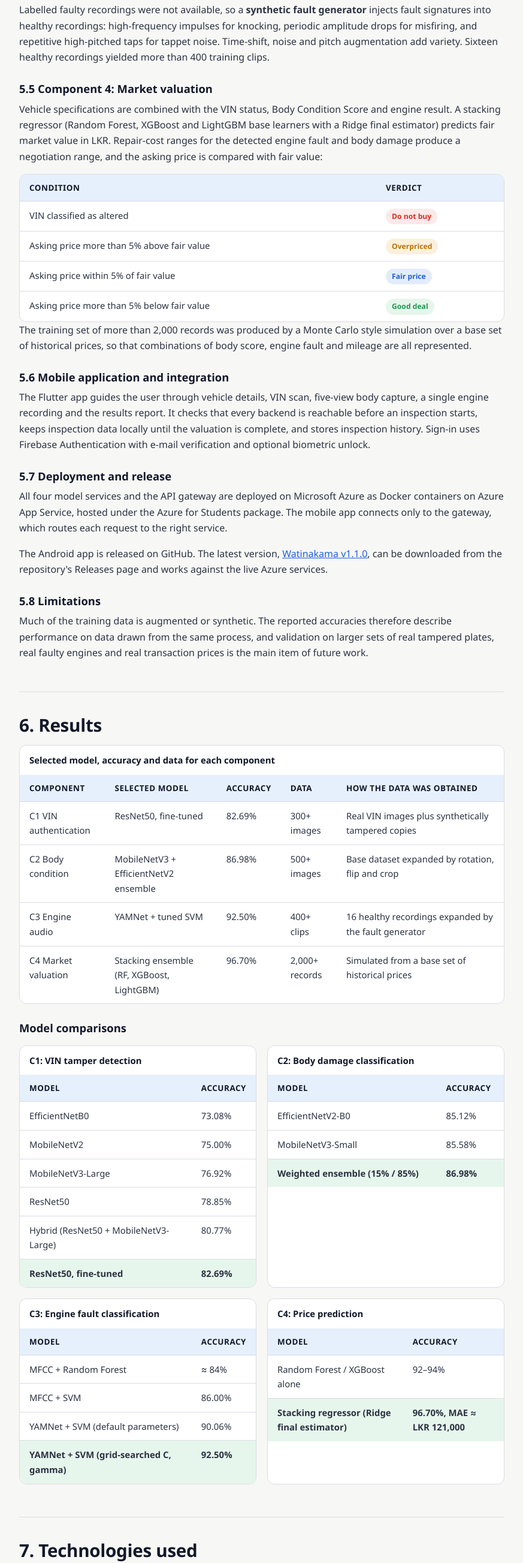
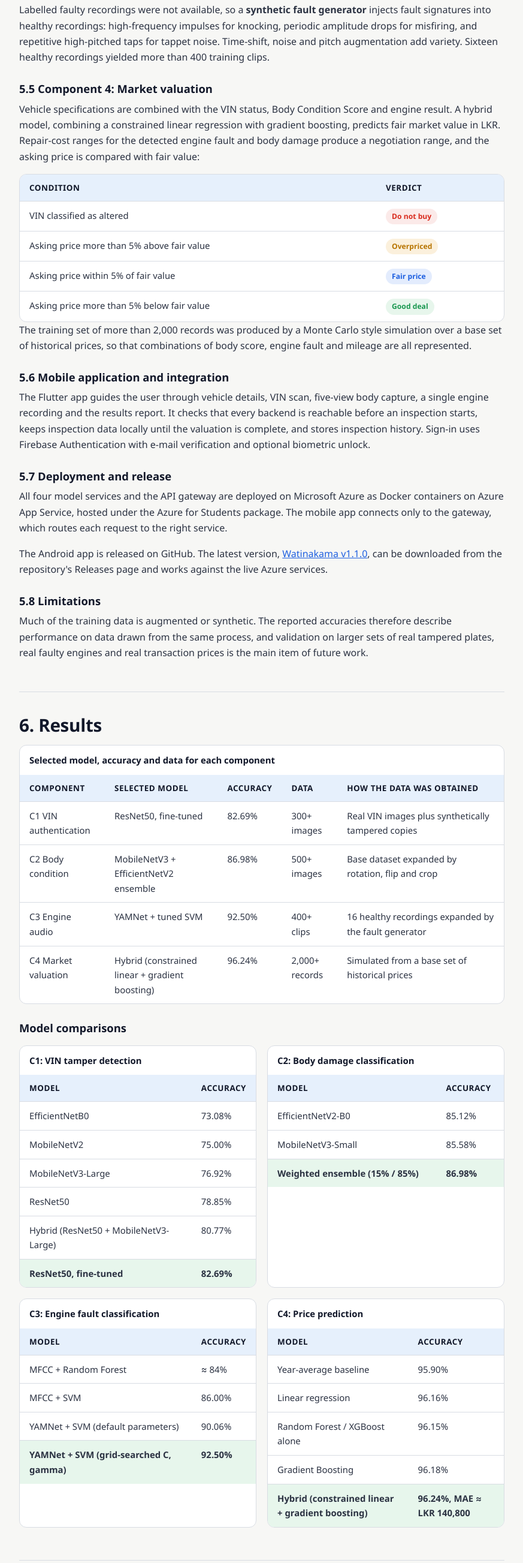
Before and after one commit to Isu12/Watinakama-Intro_website, a plain HTML site: page domain.html in a window 1280 px wide. Shown: the part 6430-9036 px from the top of the page at 60% size, without its empty margins (338-1211 px from the left). Drawn offline with Linux system fonts and the light colour scheme.

Commit message:
Update C4 price model results to the hybrid model

```diff
--- a/domain.html
+++ b/domain.html
@@ -177,7 +177,7 @@
       </ol>
 
       <figure>
-        <a class="frame" href="images/component-pipelines.png"><img src="images/component-pipelines.png" width="1576" height="426" loading="lazy" alt="Processing pipeline of each component, from input to output. C1: VIN plate photo, quality check, CNN classifier, confidence check, verdict. C2: five view photos, view validator, damage classifiers, scoring formula, Body Condition Score. C3: one recording split into start, idle and acceleration, quality check, YAMNet embedding, SVM classifier, Mechanical Health Score. C4: vehicle details and component results, feature engineering, stacking ensemble, fair value, verdict."></a>
+        <a class="frame" href="images/component-pipelines.png"><img src="images/component-pipelines.png" width="1576" height="426" loading="lazy" alt="Processing pipeline of each component, from input to output. C1: VIN plate photo, quality check, CNN classifier, confidence check, verdict. C2: five view photos, view validator, damage classifiers, scoring formula, Body Condition Score. C3: one recording split into start, idle and acceleration, quality check, YAMNet embedding, SVM classifier, Mechanical Health Score. C4: vehicle details and component results, feature engineering, hybrid model, fair value, verdict."></a>
         <figcaption>Figure 2. Processing pipeline of each component, from the user's input to the result shown in the app. Select a figure to open it at full size.</figcaption>
       </figure>
 
@@ -198,7 +198,7 @@
       <p>Labelled faulty recordings were not available, so a <strong>synthetic fault generator</strong> injects fault signatures into healthy recordings: high-frequency impulses for knocking, periodic amplitude drops for misfiring, and repetitive high-pitched taps for tappet noise. Time-shift, noise and pitch augmentation add variety. Sixteen healthy recordings yielded more than 400 training clips.</p>
 
       <h3>5.5 Component 4: Market valuation</h3>
-      <p>Vehicle specifications are combined with the VIN status, Body Condition Score and engine result. A stacking regressor (Random Forest, XGBoost and LightGBM base learners with a Ridge final estimator) predicts fair market value in LKR. Repair-cost ranges for the detected engine fault and body damage produce a negotiation range, and the asking price is compared with fair value:</p>
+      <p>Vehicle specifications are combined with the VIN status, Body Condition Score and engine result. A hybrid model, combining a constrained linear regression with gradient boosting, predicts fair market value in LKR. Repair-cost ranges for the detected engine fault and body damage produce a negotiation range, and the asking price is compared with fair value:</p>
       <div class="table-scroll">
         <table>
           <thead><tr><th>Condition</th><th>Verdict</th></tr></thead>
@@ -233,7 +233,7 @@
             <tr><td>C1 VIN authentication</td><td>ResNet50, fine-tuned</td><td>82.69%</td><td>300+ images</td><td>Real VIN images plus synthetically tampered copies</td></tr>
             <tr><td>C2 Body condition</td><td>MobileNetV3 + EfficientNetV2 ensemble</td><td>86.98%</td><td>500+ images</td><td>Base dataset expanded by rotation, flip and crop</td></tr>
             <tr><td>C3 Engine audio</td><td>YAMNet + tuned SVM</td><td>92.50%</td><td>400+ clips</td><td>16 healthy recordings expanded by the fault generator</td></tr>
-            <tr><td>C4 Market valuation</td><td>Stacking ensemble (RF, XGBoost, LightGBM)</td><td>96.70%</td><td>2,000+ records</td><td>Simulated from a base set of historical prices</td></tr>
+            <tr><td>C4 Market valuation</td><td>Hybrid (constrained linear + gradient boosting)</td><td>96.24%</td><td>2,000+ records</td><td>Simulated from a base set of historical prices</td></tr>
           </tbody>
         </table>
       </div>
@@ -282,8 +282,11 @@
             <caption>C4: Price prediction</caption>
             <thead><tr><th>Model</th><th>Accuracy</th></tr></thead>
             <tbody>
-              <tr><td>Random Forest / XGBoost alone</td><td>92&ndash;94%</td></tr>
-              <tr class="best"><td>Stacking regressor (Ridge final estimator)</td><td>96.70%, MAE &asymp; LKR 121,000</td></tr>
+              <tr><td>Year-average baseline</td><td>95.90%</td></tr>
+              <tr><td>Linear regression</td><td>96.16%</td></tr>
+              <tr><td>Random Forest / XGBoost alone</td><td>96.15%</td></tr>
+              <tr><td>Gradient Boosting</td><td>96.18%</td></tr>
+              <tr class="best"><td>Hybrid (constrained linear + gradient boosting)</td><td>96.24%, MAE &asymp; LKR 140,800</td></tr>
             </tbody>
           </table>
         </div>
```
Also changed, not shown: about.html (+1 -1 lines), index.html (+2 -2 lines), images/component-pipelines.png, 1 other file.
